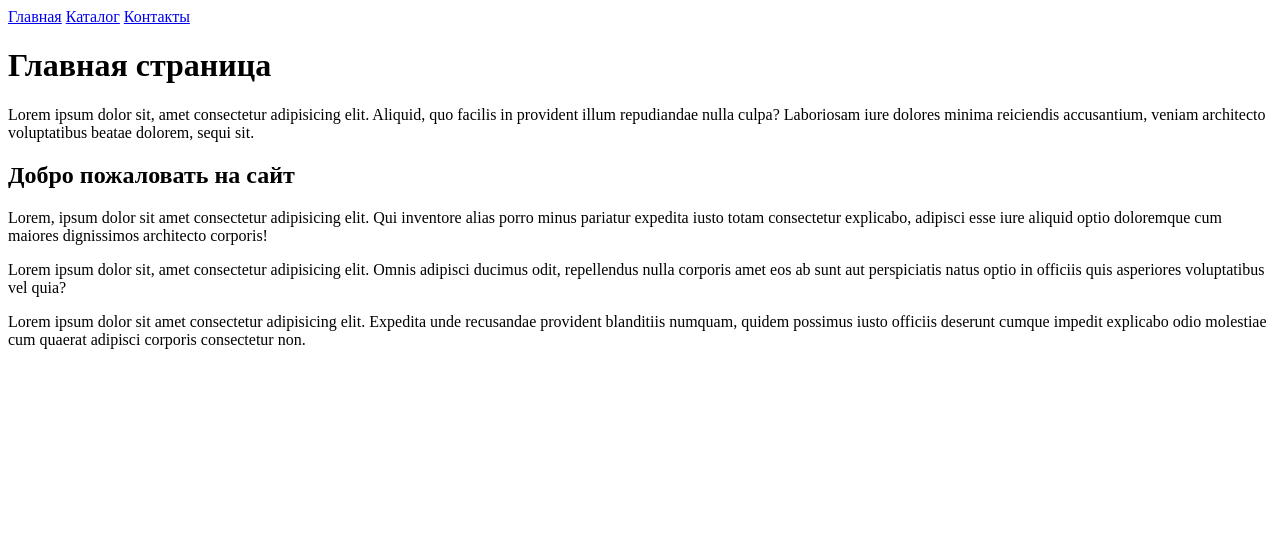
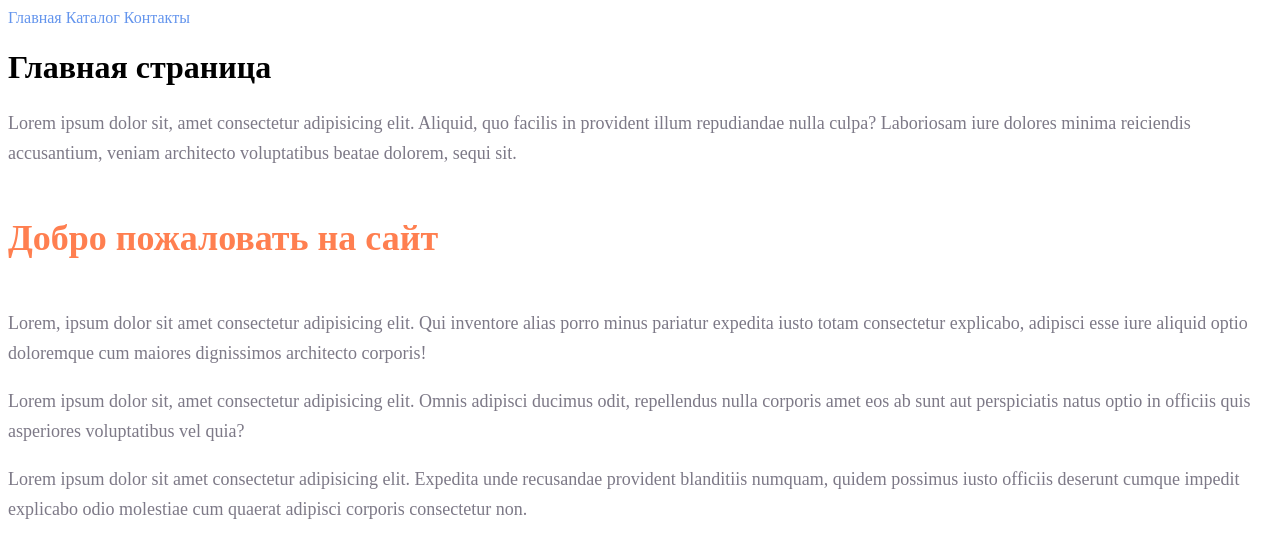
Before and after one commit to AndreyOrexxx/HTML-CSS, a plain HTML site: page index.html in a window 1280 px wide. Drawn offline with Linux system fonts and the light colour scheme.

Commit message:
Подключил файл style.css

```diff
--- a/index.html
+++ b/index.html
@@ -5,17 +5,18 @@
     <meta http-equiv="X-UA-Compatible" content="IE=edge">
     <meta name="viewport" content="width=device-width, initial-scale=1.0">
     <title>Lesson1</title>
+    <link rel="stylesheet" href="./style.css">
 </head>
 <body>
-    <a href="./index.html">Главная</a>
-    <a href="./catalog/catalog.html">Каталог</a>
-    <a href="./contact.html">Контакты</a>
+    <a class="menu" href="./index.html">Главная</a>
+    <a class="menu" href="./catalog/catalog.html">Каталог</a>
+    <a class="menu" href="./contact.html">Контакты</a>
 
-    <h1>Главная страница</h1>
-    <p>Lorem ipsum dolor sit, amet consectetur adipisicing elit. Aliquid, quo facilis in provident illum repudiandae nulla culpa? Laboriosam iure dolores minima reiciendis accusantium, veniam architecto voluptatibus beatae dolorem, sequi sit.</p>
-    <h2>Добро пожаловать на сайт</h2>
-    <p>Lorem, ipsum dolor sit amet consectetur adipisicing elit. Qui inventore alias porro minus pariatur expedita iusto totam consectetur explicabo, adipisci esse iure aliquid optio doloremque cum maiores dignissimos architecto corporis!</p>
-    <p>Lorem ipsum dolor sit, amet consectetur adipisicing elit. Omnis adipisci ducimus odit, repellendus nulla corporis amet eos ab sunt aut perspiciatis natus optio in officiis quis asperiores voluptatibus vel quia?</p>
-    <p>Lorem ipsum dolor sit amet consectetur adipisicing elit. Expedita unde recusandae provident blanditiis numquam, quidem possimus iusto officiis deserunt cumque impedit explicabo odio molestiae cum quaerat adipisci corporis consectetur non.</p>
+    <h1 class="heding1">Главная страница</h1>
+    <p class="paragraf">Lorem ipsum dolor sit, amet consectetur adipisicing elit. Aliquid, quo facilis in provident illum repudiandae nulla culpa? Laboriosam iure dolores minima reiciendis accusantium, veniam architecto voluptatibus beatae dolorem, sequi sit.</p>
+    <h2 class="heading2">Добро пожаловать на сайт</h2>
+    <p class="paragraf">Lorem, ipsum dolor sit amet consectetur adipisicing elit. Qui inventore alias porro minus pariatur expedita iusto totam consectetur explicabo, adipisci esse iure aliquid optio doloremque cum maiores dignissimos architecto corporis!</p>
+    <p class="paragraf">Lorem ipsum dolor sit, amet consectetur adipisicing elit. Omnis adipisci ducimus odit, repellendus nulla corporis amet eos ab sunt aut perspiciatis natus optio in officiis quis asperiores voluptatibus vel quia?</p>
+    <p class="paragraf">Lorem ipsum dolor sit amet consectetur adipisicing elit. Expedita unde recusandae provident blanditiis numquam, quidem possimus iusto officiis deserunt cumque impedit explicabo odio molestiae cum quaerat adipisci corporis consectetur non.</p>
 </body>
 </html>
```
